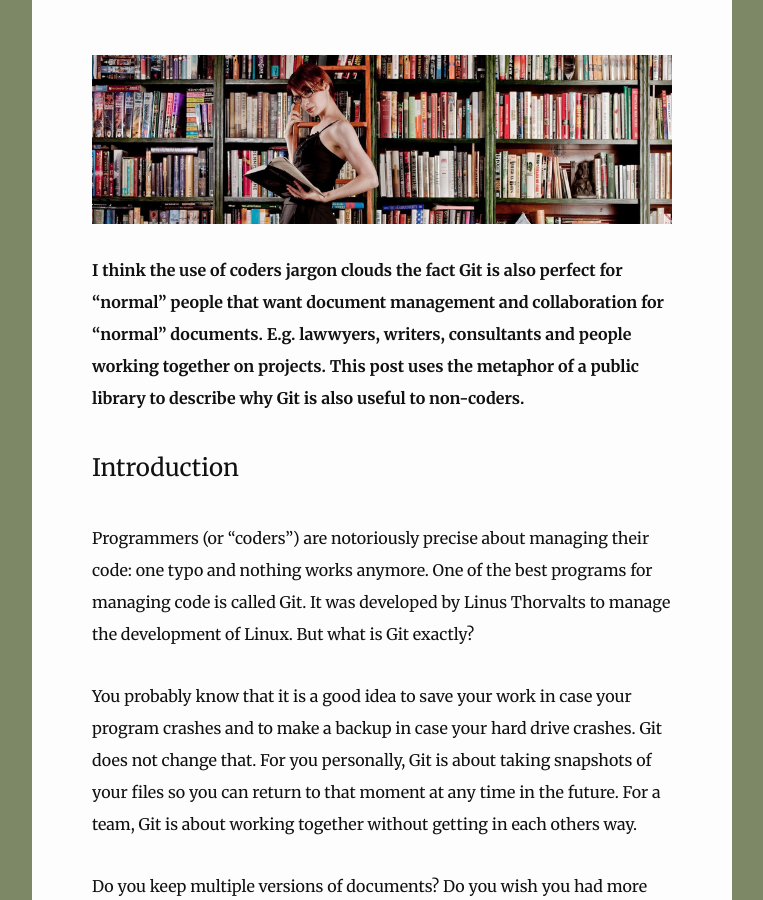
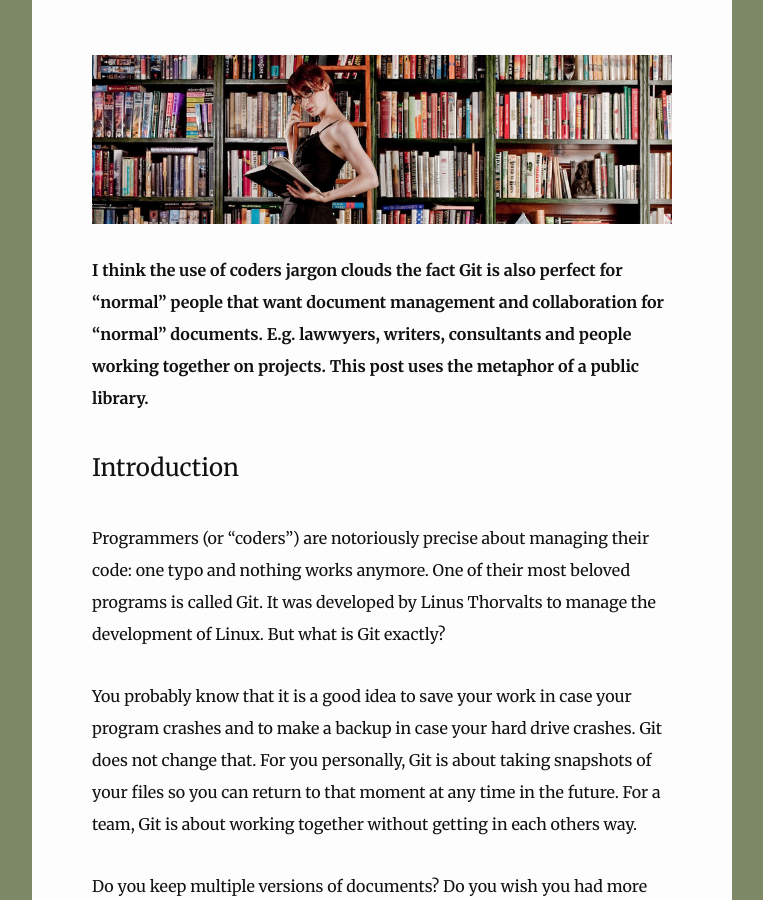
Before and after one commit to EVFLEX/blog, a Jekyll site: the page built from _posts/2015-07-14-git-document-management.md, in a window 1280 px wide and 900 px high, scrolled down 558 px. Shown: the whole window, without its empty margins (258-1021 px from the left). Built offline with Jekyll 4.4.1, drawn with Linux system fonts in a browser that asks for light colours; nearby versions of some CDN libraries.

```diff
--- a/_posts/2015-07-14-git-document-management.md
+++ b/_posts/2015-07-14-git-document-management.md
@@ -10,10 +10,10 @@
 ---
 ![](../Pics/Felicia_Day_Librarian_Widescreen.jpg)
 
-**I think the use of coders jargon clouds the fact Git is also perfect for "normal" people that want document management and collaboration for "normal" documents. E.g. lawwyers, writers, consultants and people working together on projects. This post uses the metaphor of a public library to describe why Git is also useful to non-coders.**
+**I think the use of coders jargon clouds the fact Git is also perfect for "normal" people that want document management and collaboration for "normal" documents. E.g. lawwyers, writers, consultants and people working together on projects. This post uses the metaphor of a public library.**
 
 # Introduction
-Programmers (or "coders") are notoriously precise about managing their code: one typo and nothing works anymore. One of the best programs for managing code is called Git. It was developed by Linus Thorvalts to manage the development of Linux. But what is Git exactly?
+Programmers (or "coders") are notoriously precise about managing their code: one typo and nothing works anymore. One of their most beloved programs is called Git. It was developed by Linus Thorvalts to manage the development of Linux. But what is Git exactly?
 
 You probably know that it is a good idea to save your work in case your program crashes and to make a backup in case your hard drive crashes. Git does not change that. For you personally, Git is about taking snapshots of your files so you can return to that moment at any time in the future. For a team, Git is about working together without getting in each others way.
 
```
Also changed, not shown: 2 other files.
